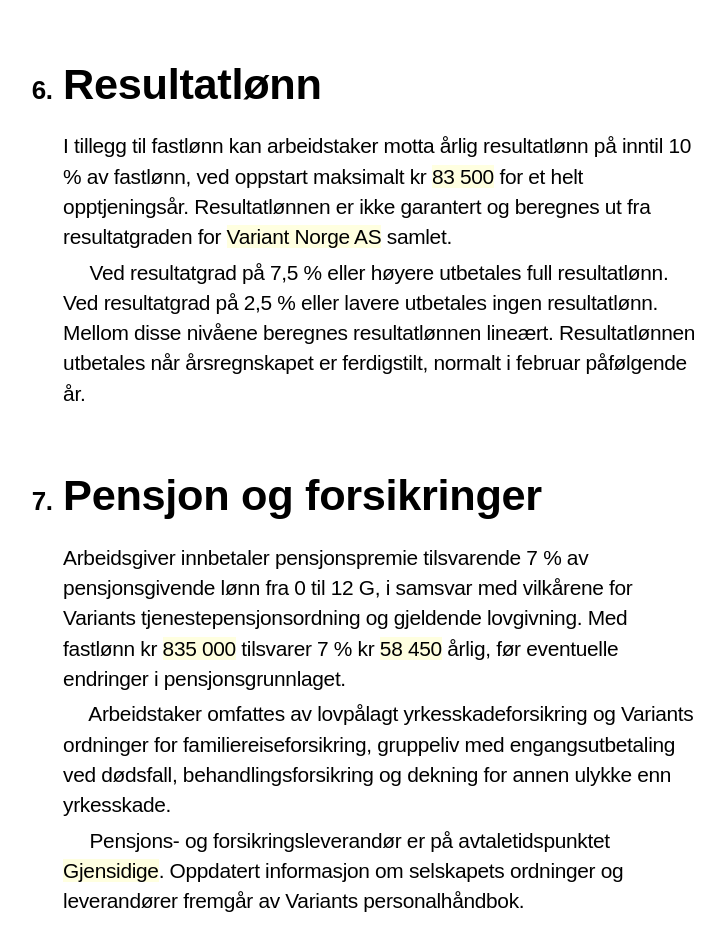
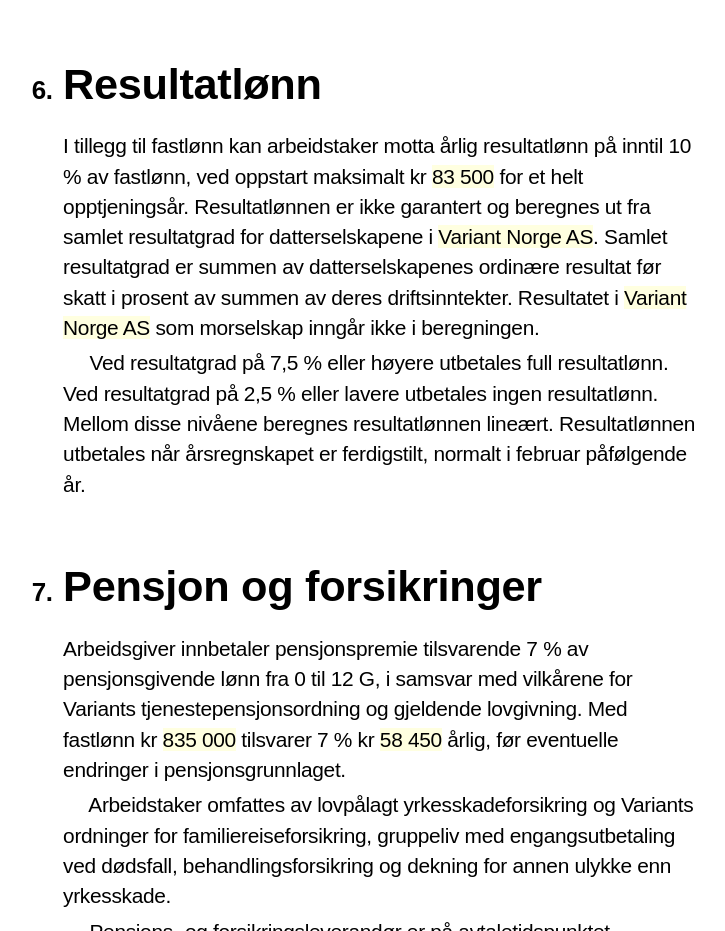
Before and after one commit to varianter/dokument-mal, a plain HTML site: page avtaler/norge/arbeidsavtaler/ansettelse-fastlonn.html in a window 1280 px wide. Shown: the part 2728-3659 px from the top of the page, without its empty margins (180-905 px from the left). Drawn offline with Linux system fonts and the light colour scheme.

Commit message:
Presiser at resultatlønn beregnes ut fra datterselskapenes samlede resultatgrad

```diff
--- a/avtaler/norge/arbeidsavtaler/ansettelse-fastlonn.html
+++ b/avtaler/norge/arbeidsavtaler/ansettelse-fastlonn.html
@@ -158,8 +158,12 @@
             inntil 10 % av fastlønn, ved oppstart maksimalt kr
             <v-field title="Maks resultatlønn">83 500</v-field> for et helt
             opptjeningsår. Resultatlønnen er ikke garantert og beregnes ut fra
-            resultatgraden for <v-field title="Selskapet">Variant Norge AS</v-field>
-            samlet.
+            samlet resultatgrad for datterselskapene i
+            <v-field title="Selskapet">Variant Norge AS</v-field>. Samlet
+            resultatgrad er summen av datterselskapenes ordinære resultat før
+            skatt i prosent av summen av deres driftsinntekter. Resultatet i
+            <v-field title="Selskapet">Variant Norge AS</v-field> som morselskap
+            inngår ikke i beregningen.
           </p>
           <p>
             Ved resultatgrad på 7,5 % eller høyere utbetales full resultatlønn.
```
